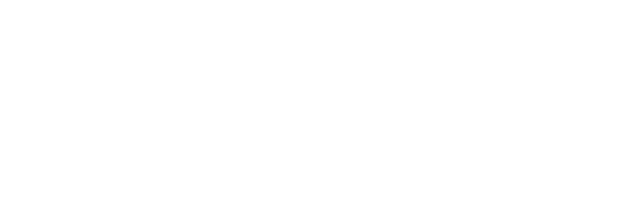
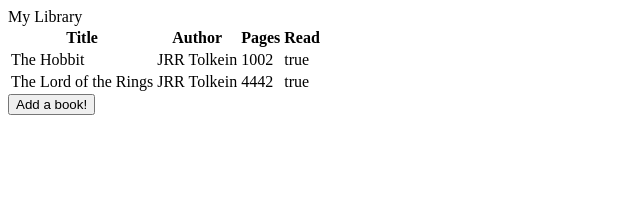
Before and after one commit to rjmacleod/library, a plain HTML site: page index.html in a window 1280 px wide. Shown: the whole page, without its empty margins (0-640 px from the left). Drawn offline with Linux system fonts and the light colour scheme.

Commit message:
prototyping book table and add book form

```diff
--- a/index.html
+++ b/index.html
@@ -5,8 +5,34 @@
     <link rel="stylesheet" type="text/css" href="style.css" />
 </head>
 <body>
+    <header>
+        My Library
+    </header>
     <main>
-
+        <table id="library-table">
+            <tr>
+                <th>Title</th>
+                <th>Author</th>
+                <th>Pages</th>
+                <th>Read</th>
+            </tr>
+        </table>
+        <div>
+            <button id="add-book-button">Add a book!</button>
+            <div id="form-container">
+                <form id="hideable-form">
+                    <label for="title">Title:</label>
+                    <input type="text" id="title-input" name="title"><br>
+                    <label for="author">Author:</label>
+                    <input type="author" id="author-input" name="author"><br>
+                    <label for="pages">Pages:</label>
+                    <input type="text" id="pages-input" name="pages"><br>
+                    <label for="read">Read?:</label>
+                    <input type="checkbox" id="read-input" name="read"><br>
+                    <button id="form-submit">Submit</button>
+                </form>
+            </div>
+        </div>
     </main>
     <script type="text/javascript" src="library.js"></script>
 </body>
--- a/library.js
+++ b/library.js
@@ -0,0 +1,83 @@
+// Library for storing books
+let myLibrary = [];
+
+// Book object
+function Book(title, author, pages, isRead) {
+    this.title = title
+    this.author = author
+    this.pages = pages
+    this.isRead = isRead
+}
+
+Book.prototype.print = function() {
+    return this.title + " by " + this.author
+}
+
+// HTML objects
+var currentRow = 1;
+const table = document.getElementById("library-table")
+const addBookButton = document.getElementById("add-book-button")
+const form = document.getElementById("hideable-form")
+const titleInput = document.getElementById("title-input")
+const authorInput = document.getElementById("author-input")
+const pagesInput = document.getElementById("pages-input")
+const readInput = document.getElementById("read-input")
+const formSubmitButton = document.getElementById("form-submit")
+
+// Helper functions
+function addBookToLibrary(book) {
+    if(book.constructor.name === 'Book') {
+        myLibrary.push(book)
+    }
+}
+
+function printLibraryToConsole(library) {
+    console.log("Books in library:")
+    library.forEach( book => console.log(book.title) )
+}
+
+function showNewBookForm() {
+    console.log("Showing book form")
+    form.setAttribute("style", "visibility: visible;")
+}
+
+function hideNewBookForm() {
+    form.setAttribute("style", "visibility: hidden;")
+}
+
+addBookButton.onclick = function() {
+    showNewBookForm()
+}
+formSubmitButton.onclick = function() {
+    acceptFormInput()
+}
+
+var theHobbit = new Book("The Hobbit", "JRR Tolkein", 1002, true)
+var theLordOfTheRings = new Book("The Lord of the Rings", "JRR Tolkein", 4442, true)
+
+addBookToLibrary(theHobbit)
+addBookToLibrary(theLordOfTheRings)
+
+printLibraryToConsole(myLibrary)
+
+function acceptFormInput() {
+    const newBook = new Book(titleInput.nodeValue, authorInput.nodeValue, pagesInput.nodeValue, readInput.nodeValue)
+    addBookToTable(newBook)
+}
+
+function addBookToTable(book) {
+    const row = table.insertRow(currentRow)
+    const cellTitle = row.insertCell(0)
+    const cellAuthor = row.insertCell(1)
+    const cellPages = row.insertCell(2)
+    const cellIsRead = row.insertCell(3)
+    cellTitle.innerHTML = book.title
+    cellAuthor.innerHTML = book.author
+    cellPages.innerHTML = book.pages
+    cellIsRead.innerHTML = book.isRead
+    currentRow++
+}
+
+hideNewBookForm()
+addBookToTable(theHobbit)
+addBookToTable(theLordOfTheRings)
```
